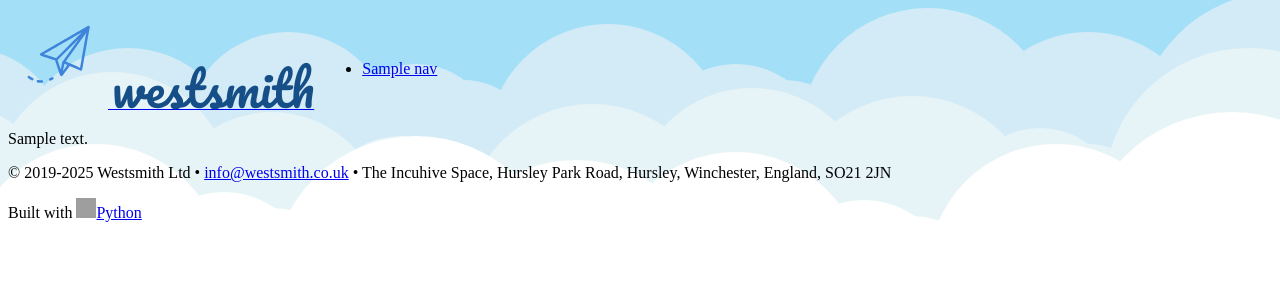
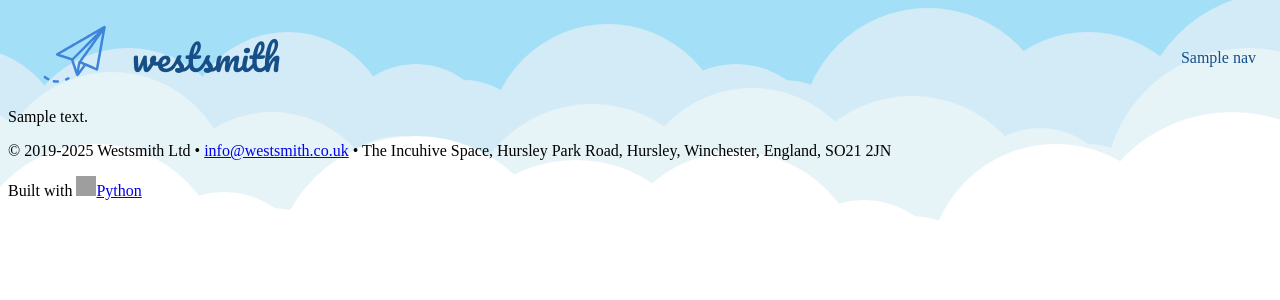
Before and after one commit to westsmith-open/westsmith.co.uk, a Python web app: template templates/page.html in a window 1280 px wide. Shown: the top 300 px of the page. Run offline with Jinja, Linux system fonts and the light colour scheme; the template is opened without the code that fills it: most values are stand-ins (such as "Sample title", 1, 10 or a date in 2020); grey boxes are pictures that could not be loaded.

Commit message:
Use a logo container

```diff
--- a/static/styles/styles.css
+++ b/static/styles/styles.css
@@ -1,21 +1,29 @@
-header {
-    background: none !important;
-    border-bottom: none !important;
-    display: flex;
-    align-items: center;
-    gap: 0.5rem;
-}
-
 body::before {
   content: "";
   position: absolute;
   top: 0;
   left: 0;
   width: 100%;
-    height: 400px; /* however far you want the clouds to spill */
-    background: url('../img/clouds.svg') no-repeat center top;
+  height: 400px;
+  background: url("../img/clouds.svg") no-repeat center top;
   background-size: 100% auto;
   z-index: -1;
+}
+
+header {
+  background: none !important;
+  border-bottom: none !important;
+  display: flex;
+  align-items: center;
+  justify-content: space-between; /* moves nav to the right */
+  padding: 0 1rem;
+}
+
+.logo-container {
+  display: flex;
+  align-items: center;
+  gap: 0.5rem;
+  text-decoration: none;
 }
 
 .logo-icon {
@@ -25,14 +33,38 @@ body::before {
 
 .logo-text {
   text-decoration: none;
-  font-family: 'Pacifico';
-  font-size: 3rem;
-  color: #164E87;
+  font-family: "Pacifico";
+  font-size: 2.2rem;
+  color: #164e87;
+  line-height: 1;
+  display: inline-block;
 }
 
+nav ul {
+  list-style: none;
+  display: flex;
+  gap: 1.5rem;
+  margin: 0;
+  padding: 0;
+}
 
-h1, h2, h3, h4, h5, h6 {
-  font-family: 'Inter', 'Segoe UI', Roboto, 'Helvetica Neue', sans-serif;
+nav a {
+  text-decoration: none;
+  color: #164e87;
+  font-weight: 500;
+}
+
+nav a:hover {
+  text-decoration: underline;
+}
+
+h1,
+h2,
+h3,
+h4,
+h5,
+h6 {
+  font-family: "Inter", "Segoe UI", Roboto, "Helvetica Neue", sans-serif;
   font-weight: 400;
 }
 
--- a/templates/base.html
+++ b/templates/base.html
@@ -23,7 +23,7 @@
   </head>
   <body>
     <header>
-      <a href="/">
+      <a href="/" class="logo-container">
         <img
           src="/static/img/westsmith.svg"
           alt="Westsmith logo icon"
```
Lines whose indentation alone changed are shown as unchanged.
